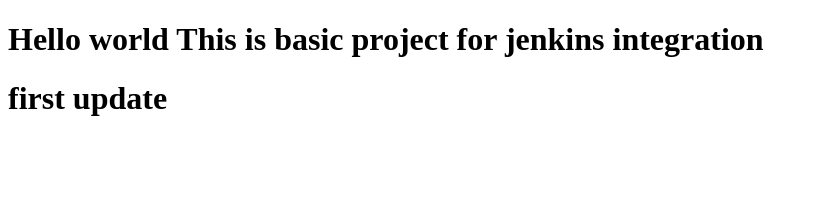
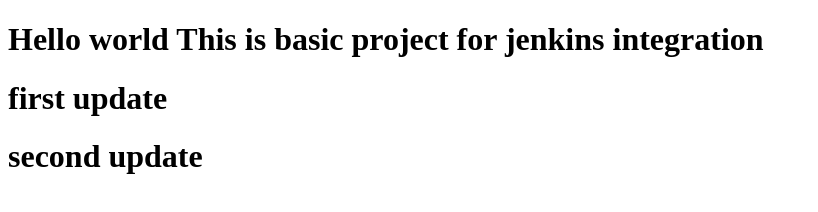
Before and after one commit to sathya1016/jenkins, a plain HTML site: page index.html in a window 1280 px wide. Shown: the whole page, without its empty margins (0-818 px from the left). Drawn offline with Linux system fonts and the light colour scheme.

Commit message:
second jenkins update

```diff
--- a/index.html
+++ b/index.html
@@ -9,5 +9,6 @@
   <body>
     <h1>Hello world This is basic project for jenkins integration</h1>
     <h1>first update<h1>
+      <h1>second update<h1>
   </body>
 </html>
```
